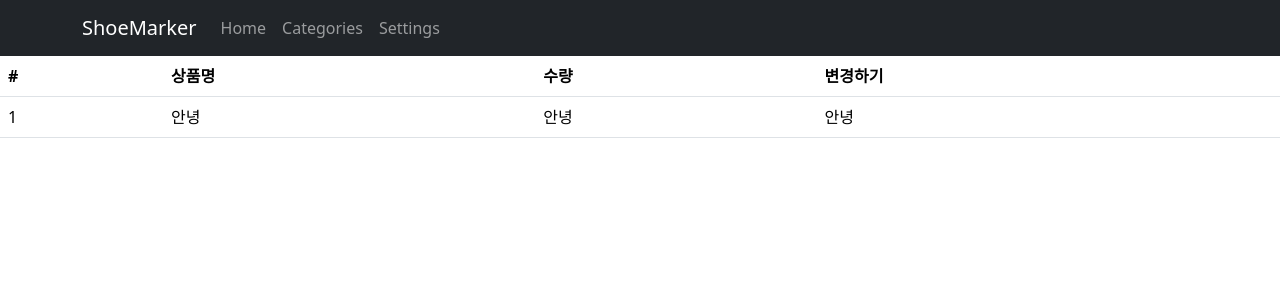
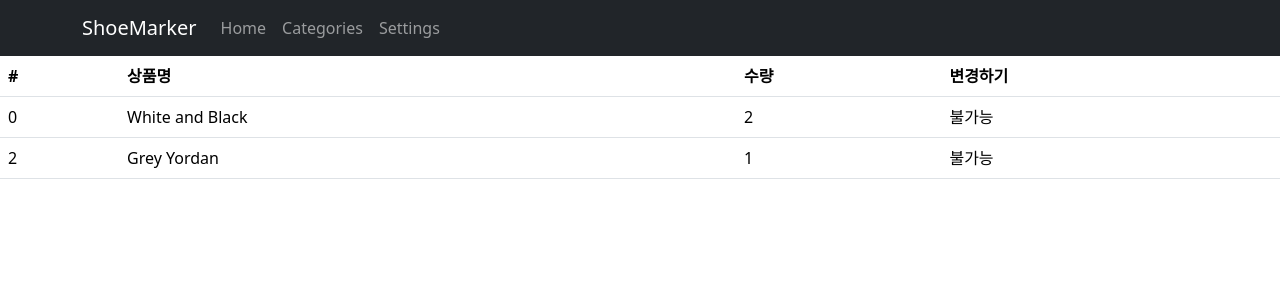
Before and after one commit to Mr-Planner/react-codingapple, a React (Vite) app in the folder shop/: page /cart in a window 1280 px wide. Shown: the top 300 px of the page. Built offline with nearby package versions, Linux system fonts and the light colour scheme.

Commit message:
feat: 강의(17) 수강 -> redux 장바구니 데이터 바인딩

```diff
--- a/shop/src/redux/store.js
+++ b/shop/src/redux/store.js
@@ -1,5 +1,30 @@
-import { configureStore } from '@reduxjs/toolkit'
+// Redux store
+// 전역 state 보관 장소
+import { configureStore, createSlice } from '@reduxjs/toolkit'
+
+// useState()와 동일
+// state만드는 함수
+// state == slice
+let user = createSlice({
+  // name : state name
+  // initialState : state value
+  // {user : 'kim'}
+  name: 'user',
+  initialState : 'kim'
+})
+
+let stockData = createSlice({
+  name: 'stockData',
+  initialState : [
+    {id : 0, name : 'White and Black', count : 2},
+    {id : 2, name : 'Grey Yordan', count : 1}
+  ]
+})
 
 export default configureStore({
-  reducer: { }
+  reducer: {
+    // state 등록
+    user: user.reducer,
+    stockData: stockData.reducer
+  }
 })
--- a/shop/src/routes/Cart.jsx
+++ b/shop/src/routes/Cart.jsx
@@ -1,8 +1,17 @@
+/* eslint-disable*/
 import '../App.css'
 import 'bootstrap/dist/css/bootstrap.min.css';
 import { Table } from 'react-bootstrap';
+import { useSelector } from 'react-redux';
 
 function Cart() {
+
+    // Redux store가져오기
+    let reduxState = useSelector((state) => {
+        return state;
+    });
+
+    let stockData = useSelector((state) => state.stockData);
 
     return (
         <div>
@@ -16,16 +25,30 @@ function Cart() {
                     </tr>
                 </thead>
                 <tbody>
-                    <tr>
-                    <td>1</td>
-                    <td>안녕</td>
-                    <td>안녕</td>
-                    <td>안녕</td>
-                    </tr>
+                    {
+                        stockData.map((data, index) => {
+                            return (
+                                <TableCol stockData={data} key={index}></TableCol>
+                            )
+                        })
+                    }
                 </tbody>
+
             </Table>
         </div>
     )
 }
 
+function TableCol({stockData}) {
+
+    return (
+        <tr>
+            <td>{stockData.id}</td>
+            <td>{stockData.name}</td>
+            <td>{stockData.count}</td>
+            <td>불가능</td>
+        </tr>
+    )
+}
+
 export default Cart;
```
